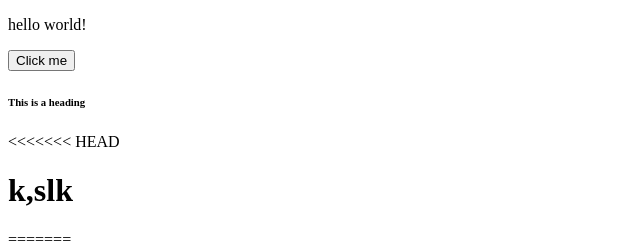
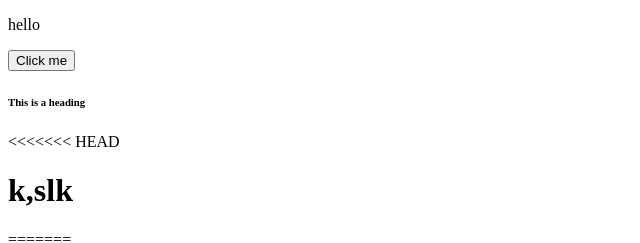
Before and after one commit to kiyed-ui/git, a plain HTML site: page index.html in a window 1280 px wide. Shown: the top 243 px of the page, 0-640 px from the left. Drawn offline with Linux system fonts and the light colour scheme.

Commit message:
Update paragraph content in index.html

```diff
--- a/index.html
+++ b/index.html
@@ -6,7 +6,7 @@
     <title>Document</title>
 </head>
 <body>
-    <p>hello world!</p>
+    <p>hello </p>
     <button id="myButton">Click me</button>
     <h6 id="myHeading">This is a heading</h6>
 <<<<<<< HEAD
```
